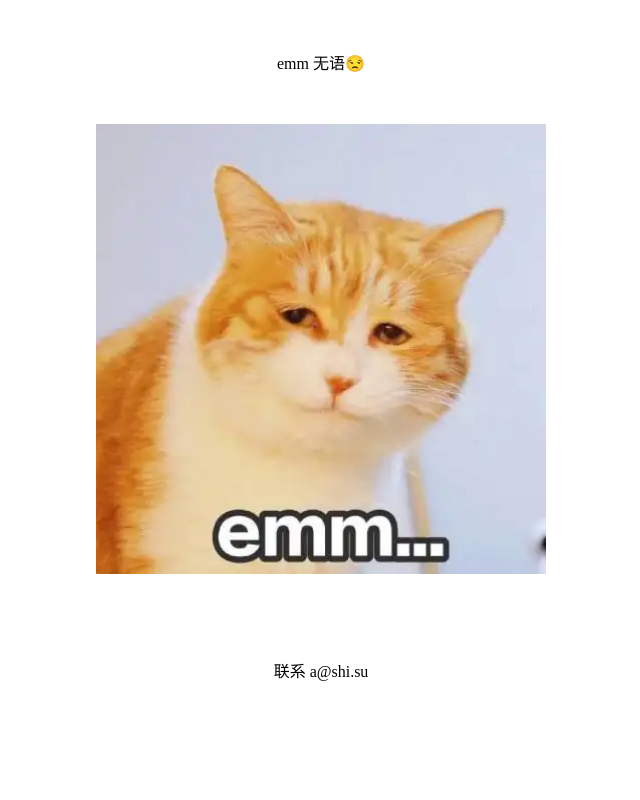
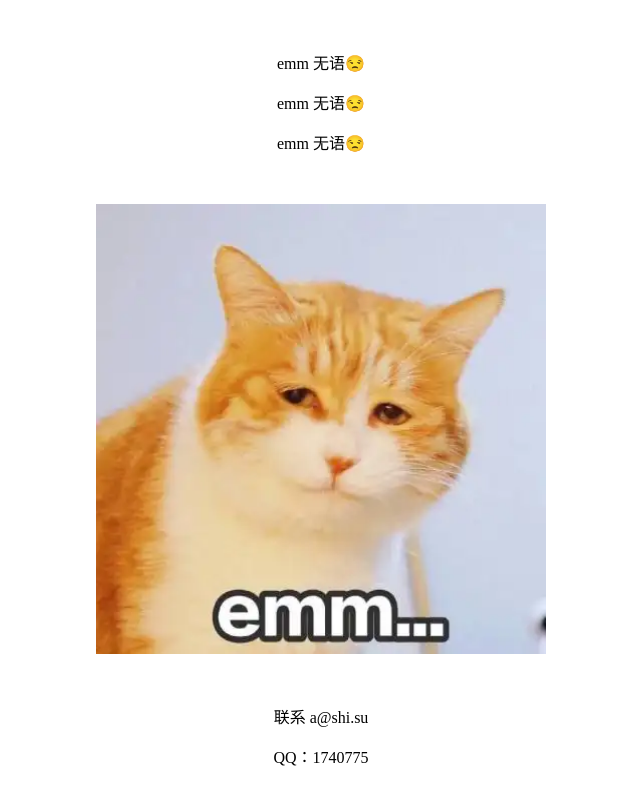
Before and after one commit to qq1740775/emm1740775.github.io, a plain HTML site: page index.html in a window 1280 px wide. Shown: the whole page, without its empty margins (319-959 px from the left). Drawn offline with Linux system fonts and the light colour scheme.

Commit message:
Update index.html

```diff
--- a/index.html
+++ b/index.html
@@ -3,7 +3,7 @@
 <head>
 <meta http-equiv="Content-Type" content="text/html; charset=utf-8" />
 <!-- TemplateBeginEditable name="doctitle" -->
-<title>emm.cc 无语😒</title>
+<title>emm... 无语😒</title>
 <!-- TemplateEndEditable -->
 <!-- TemplateBeginEditable name="head" -->
 <!-- TemplateEndEditable -->
@@ -13,14 +13,15 @@ body p {
 }
 </style>
 </head>
-
 <body>
 <p>&nbsp;</p>
+<p>emm 无语😒</p>
+<p>emm 无语😒</p>
 <p>emm 无语😒</p>
 <p>&nbsp;</p>
 <p><img src="3.png" width="450" height="450" /></p>
 <p>&nbsp;</p>
-<p>&nbsp;</p>
 <p>联系 a@shi.su</p>
+<p>QQ：1740775</p>
 </body>
 </html>
```
